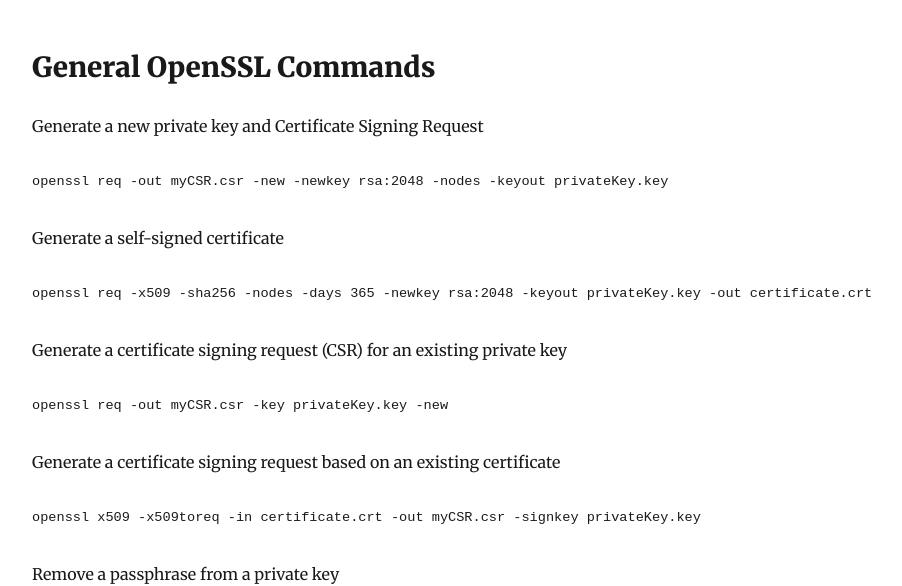
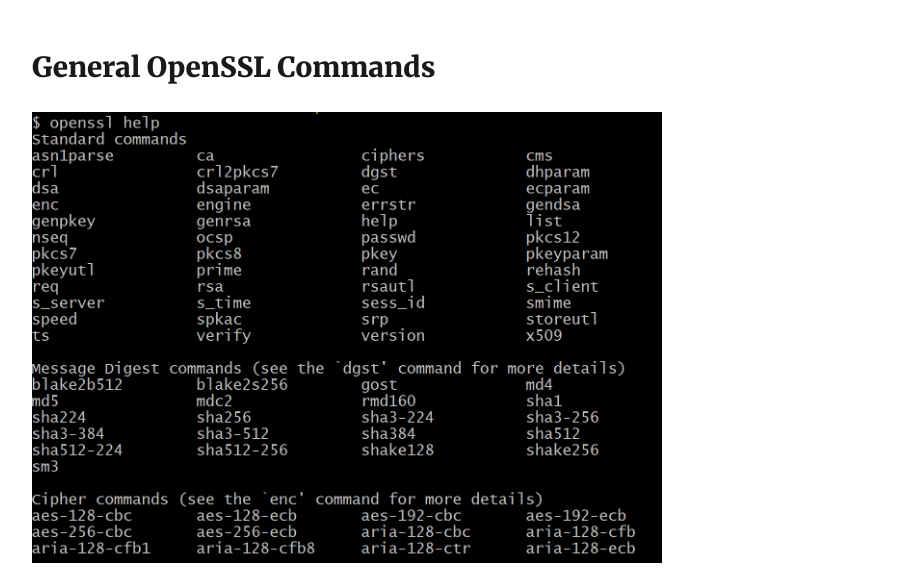
Before and after one commit to mechdeveloper/blog, a Gatsby site: page /2020-01-20-open-ssl-common-commands/ in a window 1280 px wide. Shown: the part 214-800 px from the top of the page, without its empty margins (293-1195 px from the left). Built offline with nearby package versions, Linux system fonts and the light colour scheme; Gatsby itself is replaced by a stand-in of ours; some packages are replaced by stand-ins of ours.

Commit message:
Update Blog “2020-01-20-open-ssl-common-commands”

````diff
--- a/content/blog/2020-01-20-open-ssl-common-commands.md
+++ b/content/blog/2020-01-20-open-ssl-common-commands.md
@@ -5,27 +5,34 @@ description: Common openssl commands
 ---
 ## General OpenSSL Commands
 
+![OpenSSL CLI](/img/opensslimage.png "openssl help")
+
 Generate a new private key and Certificate Signing Request
+
 ```
 openssl req -out myCSR.csr -new -newkey rsa:2048 -nodes -keyout privateKey.key
+```
 
-```
 Generate a self-signed certificate
+
 ```
 openssl req -x509 -sha256 -nodes -days 365 -newkey rsa:2048 -keyout privateKey.key -out certificate.crt
 ```
 
 Generate a certificate signing request (CSR) for an existing private key
+
 ```
 openssl req -out myCSR.csr -key privateKey.key -new
 ```
 
 Generate a certificate signing request based on an existing certificate
+
 ```
 openssl x509 -x509toreq -in certificate.crt -out myCSR.csr -signkey privateKey.key
 ```
 
 Remove a passphrase from a private key
+
 ```
 openssl rsa -in privateKey.pem -out newPrivateKey.pem
 ```
@@ -33,6 +40,7 @@ openssl rsa -in privateKey.pem -out newPrivateKey.pem
 ## Debugging Using OpenSSL
 
 Check an SSL connection. All the certificates (including Intermediates) should be displayed
+
 ```
 openssl s_client -connect www.paypal.com:443
 ```
@@ -40,20 +48,25 @@ openssl s_client -connect www.paypal.com:443
 ## Converting Using OpenSSL
 
 Convert a DER file (.crt .cer .der) to PEM
+
 ```
 openssl x509 -inform der -in certificate.cer -out certificate.pem
 ```
+
 Convert a PEM file to DER
+
 ```
 openssl x509 -outform der -in certificate.pem -out certificate.der
 ```
 
 Convert a PKCS#12 file (.pfx .p12) containing a private key and certificates to PEM
+
 ```
 openssl pkcs12 -in keyStore.pfx -out keyStore.pem -nodes
 ```
 
 Convert a PEM certificate file and a private key to PKCS#12 (.pfx .p12)
+
 ```
 openssl pkcs12 -export -out certificate.pfx -inkey privateKey.key -in certificate.crt -certfile CACert.crt
 ```
````
Also changed, not shown: static/img/opensslimage.png (added).
